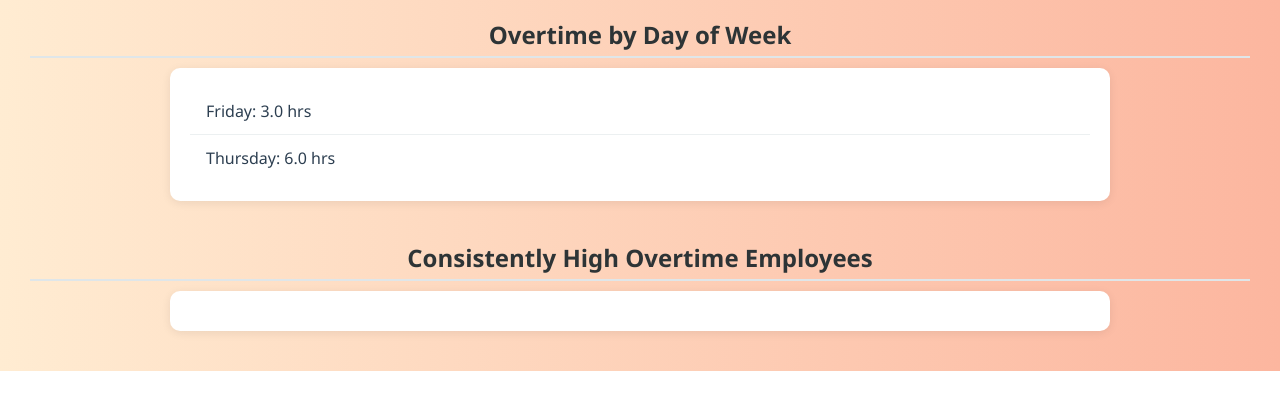
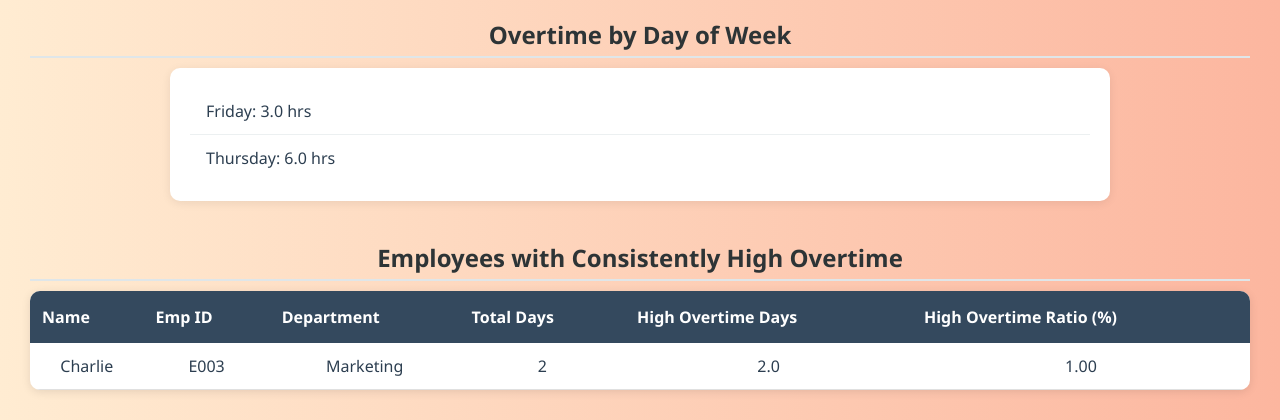
Before and after one commit to sreenath-t/employee-overtime-monitoring, a Django app: page /analysis/ in a window 1280 px wide. Shown: the part 1221-1641 px from the top of the page. Before the commit the page ends 1592 px from the top, so only its background shows below. Run offline with Django 5.2, Linux system fonts and the light colour scheme; data comes from the database, SQL or seed files in the repository.

Commit message:
added Employees with consistently high overtime

```diff
--- a/dummy_overtime_data.csv
+++ b/dummy_overtime_data.csv
@@ -5,5 +5,5 @@ E003,Charlie,Marketing,2025-05-01,11,8,3
 E004,David,Finance,2025-05-01,8,8,2
 E001,Alice,Engineering,2025-05-02,9,8,2
 E003,Charlie,Marketing,2025-05-02,10,8,1
-E001,Alice,Engineering,2025-06-03,9,8,1
+E001,Alice,Engineering,2025-06-03,9,8,2
 E002,Bob,Engineering,2025-06-10,11,8,3
--- a/monitoring/static/monitoring/css/analysis_dashboard.css
+++ b/monitoring/static/monitoring/css/analysis_dashboard.css
@@ -41,3 +41,45 @@ ul li:hover {
     background-color: #f1f2f6;
     transition: 0.3s ease;
 }
+
+table {
+    width: 100%;
+    border-collapse: collapse;
+    background-color: #fff;
+    border-radius: 10px;
+    box-shadow: 0 2px 10px rgba(0, 0, 0, 0.1);
+    overflow: hidden;
+}
+
+thead {
+    background-color: #34495e;
+    color: #fff;
+}
+
+thead th {
+    padding: 15px 12px;
+    font-weight: bold;
+    text-align: left;
+}
+
+tbody td {
+    padding: 12px 10px;
+    border-bottom: 1px solid #e0e0e0;
+}
+
+tbody tr:nth-child(even) {
+    background-color: #f9f9f9;
+}
+
+tbody tr:hover {
+    background-color: #eaf2f8;
+    transition: background-color 0.3s ease;
+}
+
+td, th {
+    text-align: center;
+}
+
+table {
+    margin: 0 auto;
+}
--- a/monitoring/templates/analysis/analysis_dashboard.html
+++ b/monitoring/templates/analysis/analysis_dashboard.html
@@ -48,11 +48,34 @@
             {% endfor %}
         </ul>
 
-        <h2>Consistently High Overtime Employees</h2>
-        <ul>
-            {% for row in consistent_high %}
-            <li>{{ row.name }}: Avg = {{ row.mean|floatformat:1 }} hrs, Std = {{ row.std|floatformat:1 }}</li>
-            {% endfor %}
-        </ul>
+        <h2>Employees with Consistently High Overtime</h2>
+        {% if consistent_high %}
+        <table>
+            <thead>
+                <tr>
+                    <th>Name</th>
+                    <th>Emp ID</th>
+                    <th>Department</th>
+                    <th>Total Days</th>
+                    <th>High Overtime Days</th>
+                    <th>High Overtime Ratio (%)</th>
+                </tr>
+            </thead>
+            <tbody>
+                {% for emp in consistent_high %}
+                <tr>
+                    <td>{{ emp.name }}</td>
+                    <td>{{ emp.employee_id }}</td>
+                    <td>{{ emp.department }}</td>
+                    <td>{{ emp.total_days }}</td>
+                    <td>{{ emp.high_days }}</td>
+                    <td>{{ emp.high_ratio|floatformat:2 }}</td>
+                </tr>
+                {% endfor %}
+            </tbody>
+        </table>
+        {% else %}
+            <p>No employees meet the consistent high overtime criteria.</p>
+        {% endif %}
     </body>
 </html>
--- a/monitoring/views.py
+++ b/monitoring/views.py
@@ -78,8 +78,30 @@ def overtime_analysis(request):
     weekday_overtime = df.groupby('day_of_week')['overtime_hours'].sum().reset_index()
 
     # 7. Consistent High Overtime
-    employee_stats = df.groupby('name')['overtime_hours'].agg(['mean', 'std']).reset_index()
-    consistent_high = employee_stats[(employee_stats['mean'] > 40) & (employee_stats['std'] < 5)]
+    #employee_stats = df.groupby('name')['overtime_hours'].agg(['mean', 'std']).reset_index()
+    #consistent_high = employee_stats[(employee_stats['mean'] > 40) & (employee_stats['std'] < 5)]
+
+    # 1. Set a threshold for "high overtime" per day
+    THRESHOLD = 1  # e.g., >2 hours considered high
+    MIN_PERCENT_DAYS = 0.7  # 70% of working days
+
+    # 2. Count total days and high overtime days per employee
+    df['high_overtime_flag'] = df['overtime_hours'] > THRESHOLD
+
+    total_days = df.groupby('name')['date'].nunique().reset_index(name='total_days')
+    high_overtime_days = df[df['high_overtime_flag']].groupby('name')['date'].nunique().reset_index(name='high_days')
+
+    # 3. Merge and calculate ratio
+    merged = pd.merge(total_days, high_overtime_days, on='name', how='left').fillna(0)
+    merged['high_ratio'] = merged['high_days'] / merged['total_days']
+
+    #  4. Filter consistent high overtime employees
+    consistent_high = merged[merged['high_ratio'] >= MIN_PERCENT_DAYS]
+
+    # 5. Add employee metadata
+    employee_info = df[['name', 'employee_id', 'department']].drop_duplicates()
+    consistent_high = pd.merge(consistent_high, employee_info, on='name', how='left')
+
 
     context = {
         'overtime_summary': overtime_summary.to_dict(orient='records'),
```
